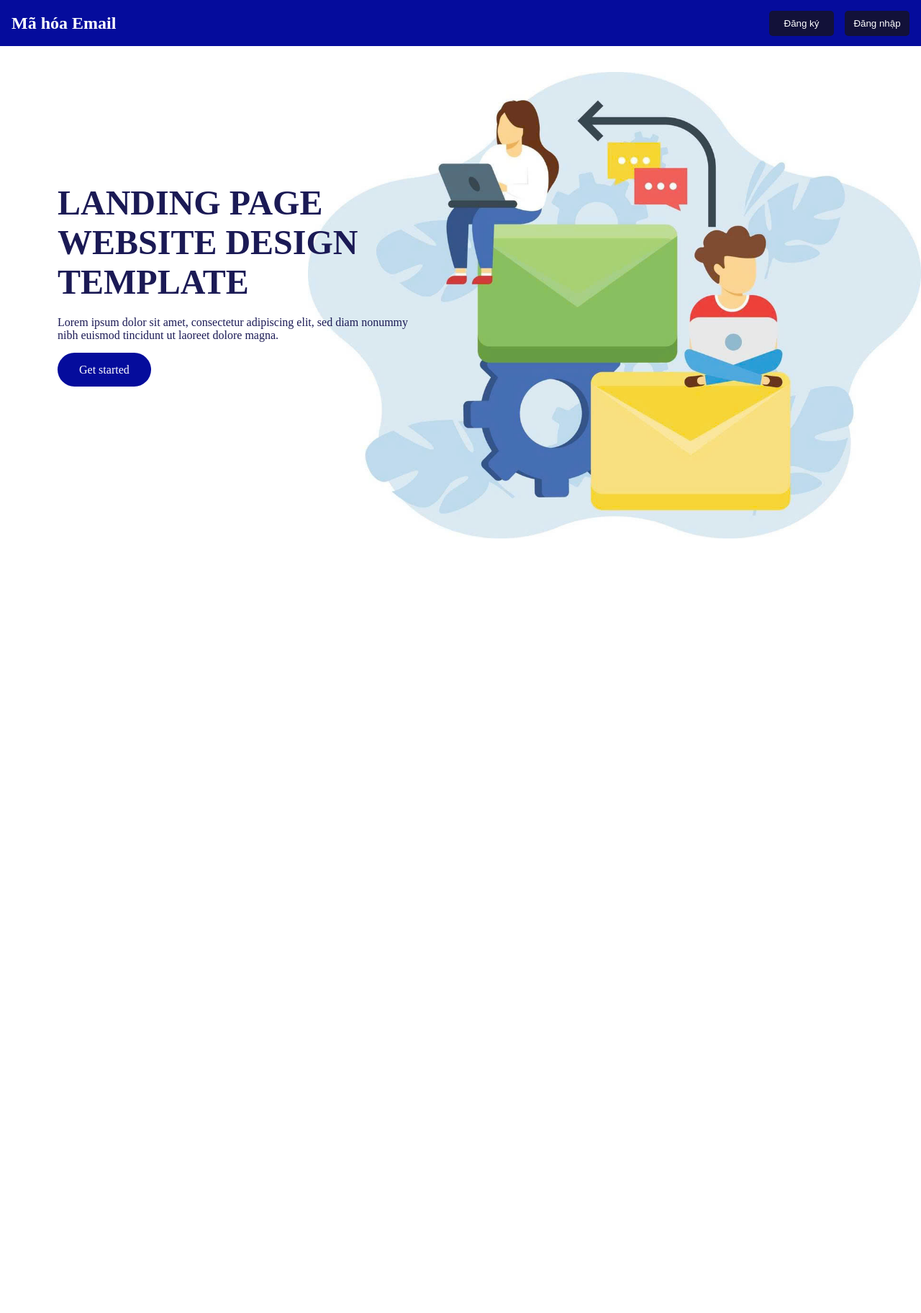
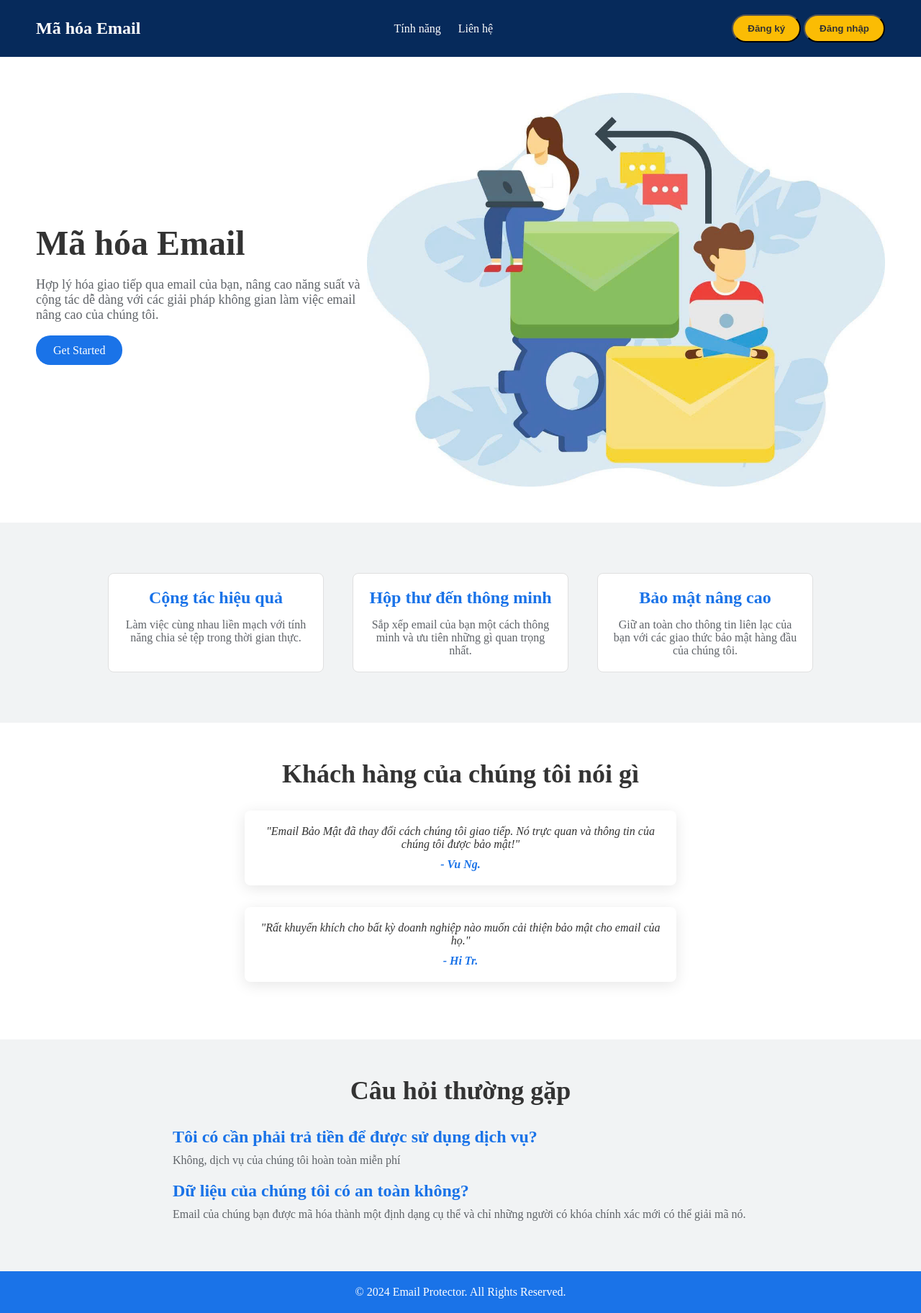
Before and after one commit to nguyenvudev/ATBM_SGU, a Flask app: page / in a window 1280 px wide. Shown: the whole page at 72% size. Before the commit the page ends 748 px from the top, so only its background shows below. Run offline with Flask 3, Linux system fonts and the light colour scheme; some libraries are stand-ins or nearby versions.

Commit message:
Cập nhật index.html và index.css

```diff
--- a/static/css/index.css
+++ b/static/css/index.css
@@ -4,83 +4,189 @@
     box-sizing: border-box;
 }
 body {
-    font-family: 'Times New Roman', Times, serif;
+    font-family: sans-serif,'Times New Roman', Times, serif;
     height: 100vh;
 }
-header {
-    display: flex;
-    justify-content: space-between;
-    align-items: center;
-    overflow: hidden;
-    height: 8vh;
-    padding: 1.5vh 2vh;
-    background-color: #050C9C;
-    color: white;
-}
-header .logo {
-    font-size: 24px;
-    font-weight: bold;
-}
-header .menu {
-    display: flex;
-    align-items: center;
-    gap: 15px;
-}
-.menu .btn {
-    width: 90px;
-    color: white;
-    text-decoration: none;
-    text-align: center;
-    border-radius: 5px;
-    border: none;
-    background: #121139;
-    padding: 10px 10px;
-}
+
 .menu .btn:hover {
     cursor: pointer;
     background: #466EB4;
     transform: scale(1.1);
     transition: transform 0.1s ease;
 }
-.container {
-    width: 100%;
-    text-align: left;
-    height: 90%;
-    background-image: url('/static/img/bgpjpg.jpg');
-    background-size: auto 90%;
-    background-position: right center;
-    background-repeat: no-repeat;
-}
-.hero-section {
-    color: #1B1A55;
-    display: flex;
-    justify-content: left;
-    align-items: center;
-    gap: 20px;
-    height: 90%;
-    margin-left: 10vh;
-}
-.hero-section .text-content {
-    max-width: 500px;
-}
-.hero-section h1 {
-    font-size: 48px;
-    margin-bottom: 20px;
-}
-.hero-section p {
-    font-size: 16px;
-    margin-bottom: 30px;
-}
-.hero-section .cta-button {
-    background-color: #050C9C;
-    color: white;
-    padding: 15px 30px;
-    border: none;
-    border-radius: 25px;
-    font-size: 16px;
-    text-decoration: none;
-}
+
 .hero-section .cta-button:hover {
     cursor: pointer;
     background: #466EB4;
 }
+
+/* Body styling */
+        body {
+            font-family: Arial, sans-serif;
+            color: #333;
+        }
+
+        /* Header styling */
+        header {
+            display: flex;
+            justify-content: space-between;
+            align-items: center;
+            padding: 20px 50px;
+            background-color: #062a5b;
+            color: white;
+            position: sticky;
+            top: 0;
+            z-index: 1000;
+        }
+
+        header .logo {
+            font-size: 24px;
+            font-weight: bold;
+        }
+
+        header nav a {
+            margin-left: 20px;
+            color: white;
+            text-decoration: none;
+            font-weight: 500;
+        }
+
+        .cta-buttons button {
+            background-color: #fbbc04;
+            color: #333;
+            padding: 10px 20px;
+            border-radius: 20px;
+            text-decoration: none;
+            font-weight: bold;
+        }
+
+        /* Hero section styling */
+        .hero {
+            display: flex;
+            align-items: center;
+            justify-content: space-between;
+            padding: 50px;
+            background: #fff;
+            /* background-color: #f1f3f4; */
+        }
+
+        .hero .hero-text {
+            max-width: 600px;
+        }
+
+        .hero h1 {
+            font-size: 48px;
+            margin-bottom: 20px;
+        }
+
+        .hero p {
+            font-size: 18px;
+            margin-bottom: 30px;
+            color: #5f6368;
+        }
+
+        .hero img {
+            max-width: 720px;
+        }
+
+        /* Features section styling */
+        .features {
+            display: flex;
+            flex-wrap: wrap;
+            justify-content: center;
+            padding: 50px;
+            background-color: #f1f3f4;
+        }
+
+        .feature-card {
+            width: 300px;
+            padding: 20px;
+            margin: 20px;
+            border: 1px solid #e0e0e0;
+            border-radius: 8px;
+            text-align: center;
+            background-color: #fff;
+            transition: box-shadow 0.3s;
+        }
+
+        .feature-card:hover {
+            box-shadow: 0 4px 20px rgba(0, 0, 0, 0.1);
+        }
+
+        .feature-card h3 {
+            font-size: 24px;
+            color: #1a73e8;
+            margin-bottom: 15px;
+        }
+
+        .feature-card p {
+            color: #5f6368;
+            font-size: 16px;
+        }
+
+        /* Testimonials section styling */
+        .testimonials {
+            padding: 50px;
+            background-color: #fff;
+            text-align: center;
+        }
+
+        .testimonials h2 {
+            font-size: 36px;
+            margin-bottom: 30px;
+        }
+
+        .testimonial {
+            max-width: 600px;
+            margin: 0 auto 30px;
+            padding: 20px;
+            background-color: white;
+            border-radius: 8px;
+            box-shadow: 0 4px 20px rgba(0, 0, 0, 0.1);
+            font-style: italic;
+        }
+
+        .testimonial p {
+            margin-bottom: 10px;
+        }
+
+        .testimonial span {
+            font-weight: bold;
+            color: #1a73e8;
+        }
+
+        /* FAQ section styling */
+        .faq {
+            padding: 50px;
+            background-color: #f1f3f4;
+        }
+
+        .faq h2 {
+            font-size: 36px;
+            text-align: center;
+            margin-bottom: 30px;
+        }
+
+        .faq-item {
+            max-width: 800px;
+            margin: 0 auto 20px;
+        }
+
+        .faq-item h3 {
+            font-size: 24px;
+            color: #1a73e8;
+            margin-bottom: 10px;
+        }
+
+        .faq-item p {
+            font-size: 16px;
+            color: #5f6368;
+        }
+
+        /* Footer styling */
+        footer {
+            text-align: center;
+            padding: 20px;
+            background-color: #1a73e8;
+            color: white;
+        }
--- a/templates/index.html
+++ b/templates/index.html
@@ -3,7 +3,7 @@
 <head>
     <meta charset="UTF-8">
     <meta name="viewport" content="width=device-width, initial-scale=1.0">
-    <title>Landing Page Template</title>
+    <title>Mã hóa email</title>
     <link rel="stylesheet" href="{{ url_for('static', filename='css/index.css') }}">
     <link rel="stylesheet" href="{{ url_for('static', filename='css/style.css') }}">
     <link rel='stylesheet' href='https://use.fontawesome.com/releases/v5.2.0/css/all.css'>
@@ -13,23 +13,75 @@
 <!--    <link rel="stylesheet" href="./css/login-register.css">-->
 </head>
 <body>
+    <!-- Header Section -->
     <header>
         <div class="logo">Mã hóa Email</div>
-        <div class="menu">
+        <nav>
+            <a href="#features">Tính năng</a>
+            <a href="#contact">Liên hệ</a>
+        </nav>
+        <div class="cta-buttons">
             <button onclick="showRegister()" class="btn">Đăng ký</button>
             <button onclick="showLogin()" class="btn">Đăng nhập</button>
         </div>
     </header>
 
-    <div class="container">
-        <section class="hero-section">
-            <div class="text-content">
-                <h1>LANDING PAGE WEBSITE DESIGN TEMPLATE</h1>
-                <p>Lorem ipsum dolor sit amet, consectetur adipiscing elit, sed diam nonummy nibh euismod tincidunt ut laoreet dolore magna.</p>
-                <a onclick="showLogin()" class="cta-button">Get started</a>
-            </div>
-        </section>
-    </div>
+    <!-- Hero Section -->
+    <section class="hero">
+        <div class="hero-text">
+            <h1>Mã hóa Email</h1>
+            <p>Hợp lý hóa giao tiếp qua email của bạn, nâng cao năng suất và cộng tác dễ dàng với các giải pháp không gian làm việc email nâng cao của chúng tôi.</p>
+            <a href="#get-started" style="background-color: #1a73e8; color: white; padding: 12px 24px; border-radius: 20px; text-decoration: none;">Get Started</a>
+        </div>
+        <img src="/static/img/bgpjpg.jpg" alt="Workspace Image">
+    </section>
+
+    <!-- Features Section -->
+    <section id="features" class="features">
+        <div class="feature-card">
+            <h3>Cộng tác hiệu quả</h3>
+            <p>Làm việc cùng nhau liền mạch với tính năng chia sẻ tệp trong thời gian thực.</p>
+        </div>
+        <div class="feature-card">
+            <h3>Hộp thư đến thông minh</h3>
+            <p>Sắp xếp email của bạn một cách thông minh và ưu tiên những gì quan trọng nhất.</p>
+        </div>
+        <div class="feature-card">
+            <h3>Bảo mật nâng cao</h3>
+            <p>Giữ an toàn cho thông tin liên lạc của bạn với các giao thức bảo mật hàng đầu của chúng tôi.</p>
+        </div>
+    </section>
+
+    <!-- Testimonials Section -->
+    <section class="testimonials">
+        <h2>Khách hàng của chúng tôi nói gì</h2>
+        <div class="testimonial">
+            <p>"Email Bảo Mật đã thay đổi cách chúng tôi giao tiếp. Nó trực quan và thông tin của chúng tôi được bảo mật!"</p>
+            <span>- Vu Ng.</span>
+        </div>
+        <div class="testimonial">
+            <p>"Rất khuyến khích cho bất kỳ doanh nghiệp nào muốn cải thiện bảo mật cho email của họ."</p>
+            <span>- Hi Tr.</span>
+        </div>
+    </section>
+
+    <!-- FAQ Section -->
+    <section class="faq">
+        <h2>Câu hỏi thường gặp</h2>
+        <div class="faq-item">
+            <h3>Tôi có cần phải trả tiền để được sử dụng dịch vụ?</h3>
+            <p>Không, dịch vụ của chúng tôi hoàn toàn miễn phí</p>
+        </div>
+        <div class="faq-item">
+            <h3>Dữ liệu của chúng tôi có an toàn không?</h3>
+            <p>Email của chúng bạn được mã hóa thành một định dạng cụ thể và chỉ những người có khóa chính xác mới có thể giải mã nó.</p>
+        </div>
+    </section>
+
+    <!-- Footer Section -->
+    <footer>
+        <p>&copy; 2024 Email Protector. All Rights Reserved.</p>
+    </footer>
 
     <!-- Login/Register -->
     <div class="screen-login">
```
